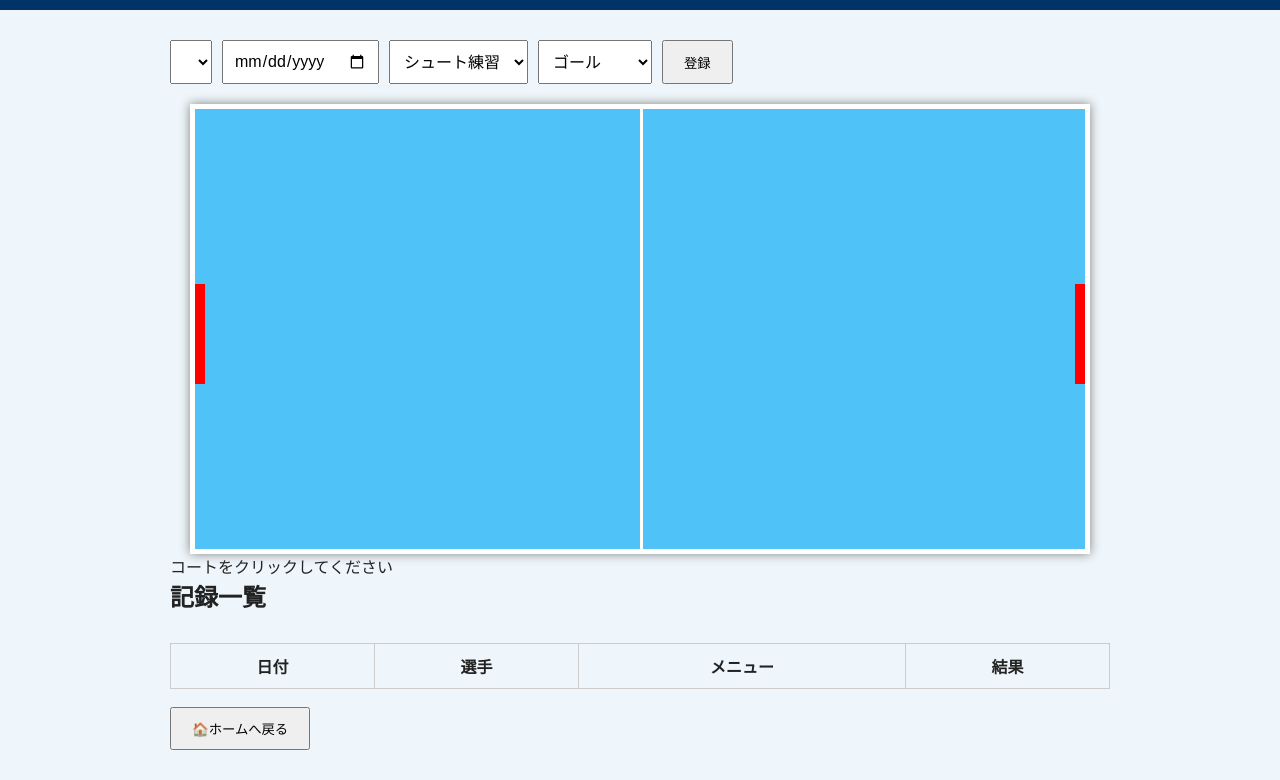
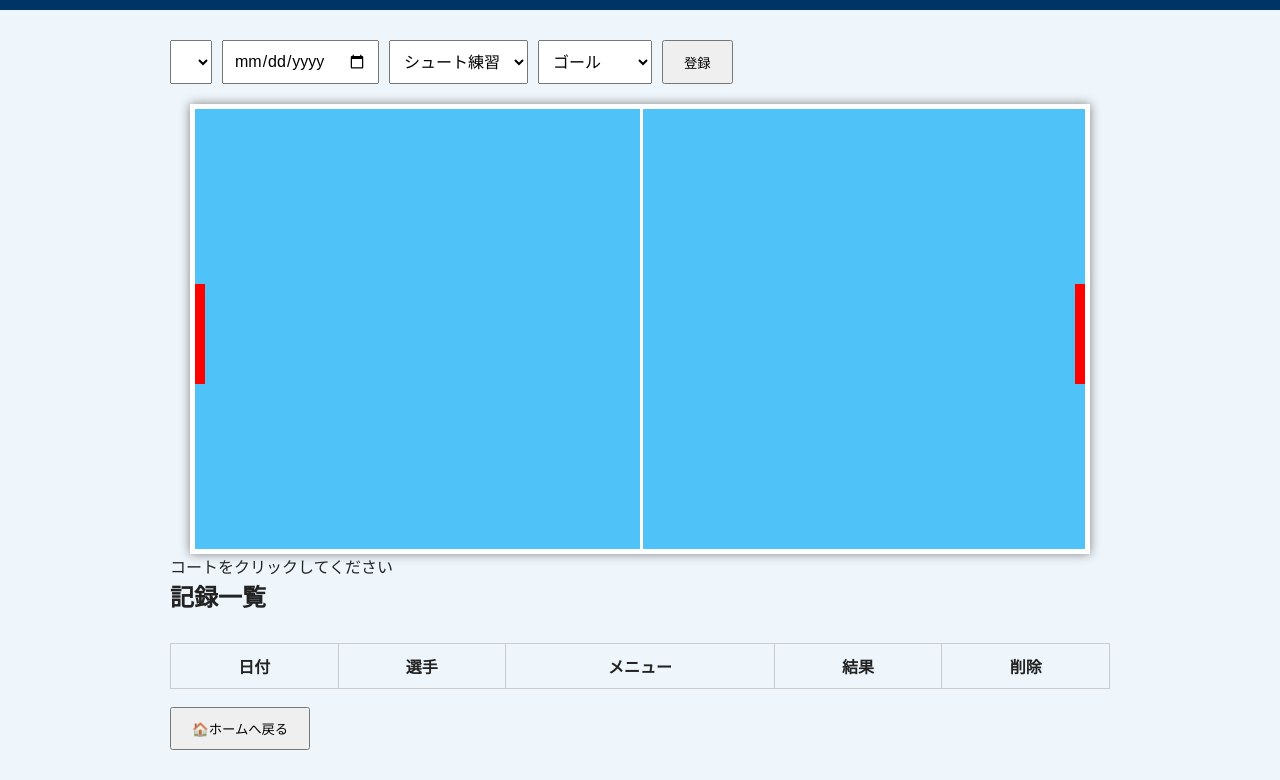
Before and after one commit to H01l0wKnight/WaterPoloAnalyzer, a plain HTML site: page practice.html in a window 1280 px wide. Shown: the part 96-876 px from the top of the page. Drawn offline with Linux system fonts and the light colour scheme.

Commit message:
Update practice.html

```diff
--- a/practice.html
+++ b/practice.html
@@ -97,6 +97,8 @@
 
 <th>結果</th>
 
+<th>削除</th>
+
 </tr>
 
 </thead>
```
